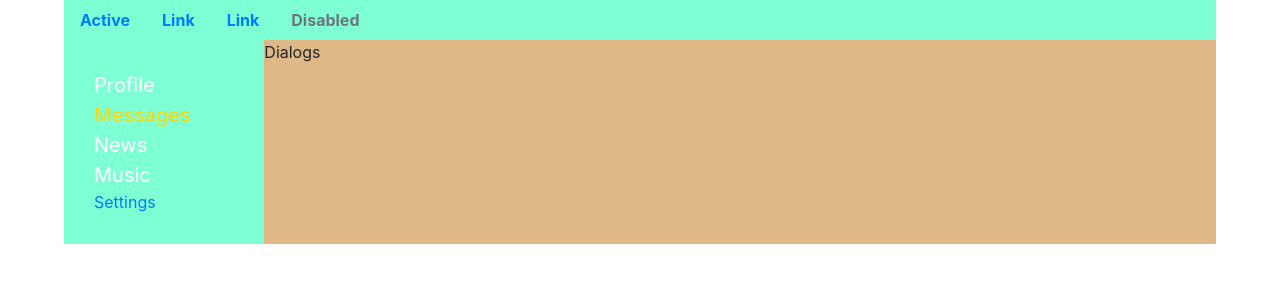
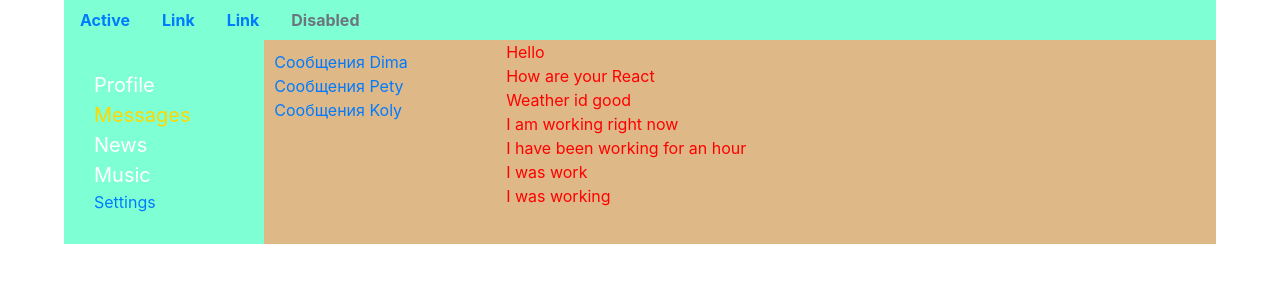
Before and after one commit to LitovetcAndrey/React-Social-NetWork, a React (Create React App) app: page /dialogs in a window 1280 px wide. Shown: the top 300 px of the page. Built offline with nearby package versions, Linux system fonts and the light colour scheme.

Commit message:
add Dialogs, NavLink

```diff
--- a/src/components/Dialogs/Dialogs.jsx
+++ b/src/components/Dialogs/Dialogs.jsx
@@ -1,10 +1,32 @@
 import React from "react";
 import s from "./Dialogs.module.css"
+import {NavLink} from "react-router-dom";
 
 const Dialogs = () => {
     return (
         <div>
-            Dialogs
+            <div className={s.dialogs}>
+                <div className={s.dialogsItems}>
+                    <div className={s.dialog}>
+                        <NavLink to="/dialogs/1" activeClassName={s.selected}>Сообщения Dima</NavLink>
+                    </div>
+                    <div className={s.dialog}>
+                        <NavLink to="/dialogs/2" activeClassName={s.selected}>Сообщения Pety</NavLink>
+                    </div>
+                    <div className={s.dialog}>
+                        <NavLink to="/dialogs/3" activeClassName={s.selected}>Сообщения Koly</NavLink>
+                    </div>
+                </div>
+                <div className={s.messages}>
+                    <div className={s.message}>Hello</div>
+                    <div className={s.message}>How are your React</div>
+                    <div className={s.message}>Weather id good</div>
+                    <div className={s.message}>I am working right now</div>
+                    <div className={s.message}>I have been working for an hour</div>
+                    <div className={s.message}>I was work</div>
+                    <div className={s.message}>I was working</div>
+                </div>
+            </div>
         </div>
     );
 }
--- a/src/components/Dialogs/Dialogs.module.css
+++ b/src/components/Dialogs/Dialogs.module.css
@@ -0,0 +1,30 @@
+.dialogs {
+    display: flex;
+    flex-direction: row;
+}
+
+.dialogsItems {
+    margin: 10px;
+}
+
+.dialogsItems .selected {
+    font-weight: bold;
+    font-size: 18px;
+}
+
+.dialogs > div:first-child {
+    width: 25%;
+    color: greenyellow;
+}
+
+.messages {
+    width: 80%;
+}
+
+.dialog {
+
+}
+
+.message {
+    color: red;
+}
--- a/src/components/Profile/MyPosts/Posts/MyPosts.jsx
+++ b/src/components/Profile/MyPosts/Posts/MyPosts.jsx
@@ -2,8 +2,8 @@ import React from "react";
 import s from "./MyPosts.module.css"
 import Post from "./Post/Post";
 
-const boy = {
-    name: "Dima",
+export const person = {
+    title: "Dima",
     age: 15
 }
 
@@ -16,7 +16,7 @@ const MyPosts = () => {
                     <button>Add post</button>
                 </div>
             </div>
-            <Post messasge="Hi my friend !!!" likesCount="5"/>
+            <Post messasge="Hi my friend !!!" likesCount="5" data={person}/>
             <Post messasge="Hi, it's my first post!!!" likesCount="8"/>
             <Post/>
         </div>
--- a/src/components/Profile/MyPosts/Posts/Post/Post.jsx
+++ b/src/components/Profile/MyPosts/Posts/Post/Post.jsx
@@ -1,10 +1,10 @@
 import React from "react";
 import s from "./Post.module.css"
+import {person} from "../MyPosts";
 
 const Post = (props) => {
     console.log("Props", props);
-    console.log("Props name", props.obj);
-
+    console.log("Props name", props.data);
     return (
         <div>
             <div className={s.item}>
@@ -12,7 +12,6 @@ const Post = (props) => {
                 <div className="wrapper">
                     <div>----</div>
                     <div>{props.messasge}</div>
-
                 </div>
             </div>
             <div className={s.decision}>
@@ -23,9 +22,11 @@ const Post = (props) => {
                 <div>
                     <span> Dislike</span>
                 </div>
+                <div>
+                    {person.title}
+                </div>
             </div>
         </div>
-
     );
 }
 export default Post
```
